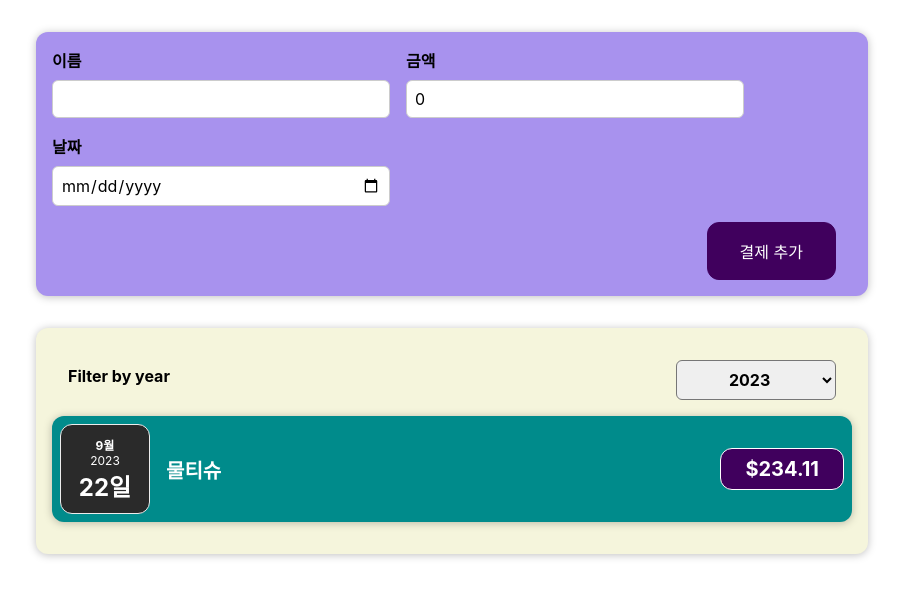
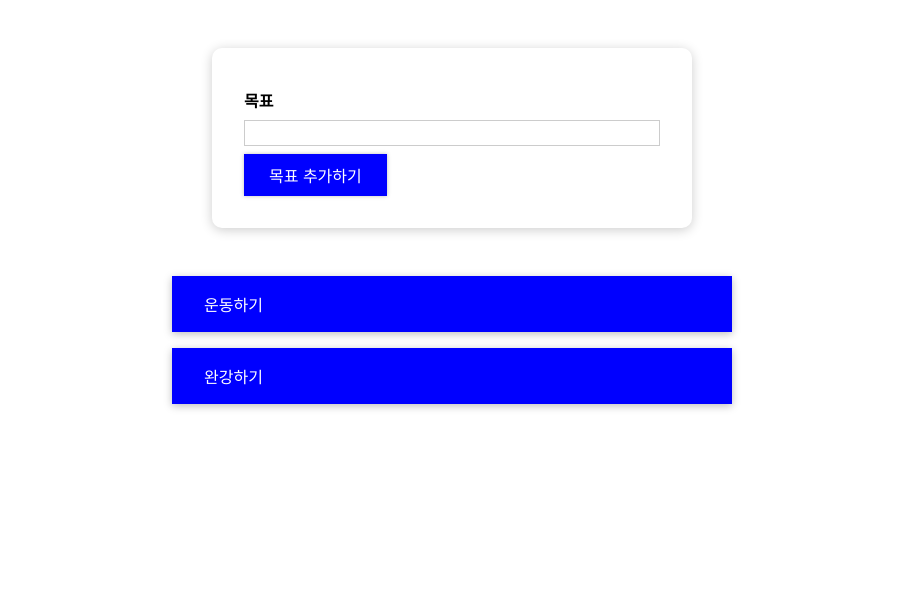
Before and after one commit to Joo215/first-react-project, a React (Create React App) app: page / in a window 1280 px wide. Shown: the top 598 px of the page, without its empty margins (188-1091 px from the left). Built offline with nearby package versions, Linux system fonts and the light colour scheme.

Commit message:
✨동적 css

```diff
--- a/src/App.css
+++ b/src/App.css
@@ -1,51 +1,14 @@
-.wrapper {
-  background: #f1f1f1;
-  width: 100vw;
-  height: 100vh;
+#goals {
+  width: 35rem;
+  max-width: 90%;
+  margin: 3rem auto;
 }
 
-.toast {
-  background: white;
-  border-left: 1rem solid #8a8a8a;
-  border-radius: 0.5rem;
-  box-shadow: 0.125rem 0.125rem 0.25rem rgba(0, 0, 0, 0.25);
-  display: flex;
-  justify-content: space-between;
-  padding: 1rem;
-  margin: 1rem auto;
-  width: 25rem;
+#goal-form {
+  width: 30rem;
+  max-width: 90%;
+  margin: 3rem auto;
+  padding: 2rem;
+  box-shadow: 0 2px 12px rgba(0, 0, 0, 0.2);
+  border-radius: 10px;
 }
-
-.toast__message-title {
-  font-weight: bold;
-  font-size: 1.25rem;
-  margin-bottom: 0.5rem;
-  margin-top: 0;
-  text-transform: capitalize;
-}
-
-.toast__message-text {
-  margin-bottom: 0;
-}
-
-.toast__button {
-  background: transparent;
-  border: none;
-  font-family: inherit;
-  font-size: inherit;
-  margin-left: 1rem;
-  opacity: 0.5;
-  padding: 0;
-}
-
-.toast-success {
-  border-color: #008554;
-}
-
-.toast-warning {
-  border-color: #ffc627;
-}
-
-.toast-error {
-  border-color: #d14229;
-}
--- a/src/App.js
+++ b/src/App.js
@@ -1,59 +1,57 @@
-import { useState } from "react";
-import "./App.css";
-import PaymentForm from "./components/PaymentForm/PaymentForm";
-import Expenses from "./components/Payments/Expenses";
+import React, { useState } from 'react';
 
-function App() {
-	const [expenses, setExpenses] = useState([
-		{
-			id: "e1",
-			title: "수건",
-			amount: 12.33,
-			date: new Date(2022, 3, 14),
-		},
-		{
-			id: "e2",
-			title: "물티슈",
-			amount: 234.11,
-			date: new Date(2023, 8, 22),
-		},
-		{
-			id: "e3",
-			title: "모니터",
-			amount: 3331.33,
-			date: new Date(2021, 10, 22),
-		},
-		{
-			id: "e4",
-			title: "의자",
-			amount: 298,
-			date: new Date(2022, 1, 31),
-		},
-		{
-			id: "e4",
-			title: "의자",
-			amount: 298,
-			date: new Date(2021, 6, 1),
-		},
-	]);
+import CourseGoalList from './components/CourseGoals/CourseGoalList/CourseGoalList';
+import CourseInput from './components/CourseGoals/CourseInput/CourseInput';
+import './App.css';
 
-	const getPaymentFormData = (data) => {
-		setExpenses([
-			{
-				id: Math.random().toString(),
-				title: data.name,
-				amount: data.price,
-				date: new Date(data.today),
-			},
-		]);
-	};
+const App = () => {
+  const [courseGoals, setCourseGoals] = useState([
+    { text: '운동하기', id: 'g1' },
+    { text: '완강하기', id: 'g2' }
+  ]);
 
-	return (
-		<>
-			<PaymentForm getPaymentFormData={getPaymentFormData} />
-			<Expenses items={expenses} />
-		</>
-	);
-}
+  const addGoalHandler = enteredText => {
+    setCourseGoals(prevGoals => {
+      const updatedGoals = [...prevGoals];
+      updatedGoals.unshift({ text: enteredText, id: Math.random().toString() });
+      return updatedGoals;
+    });
+  };
+
+  const deleteItemHandler = goalId => {
+    setCourseGoals(prevGoals => {
+      const updatedGoals = prevGoals.filter(goal => goal.id !== goalId);
+      return updatedGoals;
+    });
+  };
+
+  let content = (
+    <p style={{ textAlign: 'center' }}>No goals found. Maybe add one?</p>
+  );
+
+  if (courseGoals.length > 0) {
+    content = (
+      <CourseGoalList items={courseGoals} onDeleteItem={deleteItemHandler} />
+    );
+  }
+
+  return (
+    <div>
+      <section id="goal-form">
+        <CourseInput onAddGoal={addGoalHandler} />
+      </section>
+      <section id="goals">
+        {content}
+        {/* {courseGoals.length > 0 && (
+          <CourseGoalList
+            items={courseGoals}
+            onDeleteItem={deleteItemHandler}
+          />
+        ) // <p style={{ textAlign: 'center' }}>No goals found. Maybe add one?</p>
+        } */}
+      </section>
+    </div>
+  );
+};
 
 export default App;
--- /dev/null
+++ b/src/components/CourseGoals/CourseGoalItem/CourseGoalItem.css
@@ -0,0 +1,8 @@
+.goal-item {
+  margin: 1rem 0;
+  background: blue;
+  box-shadow: 0 2px 8px rgba(0, 0, 0, 0.26);
+  color: white;
+  padding: 1rem 2rem;
+  cursor: pointer;
+}
--- /dev/null
+++ b/src/components/CourseGoals/CourseGoalItem/CourseGoalItem.js
@@ -0,0 +1,20 @@
+import React from 'react';
+
+import './CourseGoalItem.css';
+
+const CourseGoalItem = props => {
+  // const [deleteText, setDeleteText] = useState('');
+
+  const deleteHandler = () => {
+    // setDeleteText('(Deleted!)');
+    props.onDelete(props.id);
+  };
+
+  return (
+    <li className="goal-item" onClick={deleteHandler}>
+      {props.children}
+    </li>
+  );
+};
+
+export default CourseGoalItem;
--- /dev/null
+++ b/src/components/CourseGoals/CourseGoalList/CourseGoalList.css
@@ -0,0 +1,5 @@
+.goal-list {
+  list-style: none;
+  margin: 0;
+  padding: 0;
+}
--- /dev/null
+++ b/src/components/CourseGoals/CourseGoalList/CourseGoalList.js
@@ -0,0 +1,22 @@
+import React from 'react';
+
+import CourseGoalItem from '../CourseGoalItem/CourseGoalItem';
+import './CourseGoalList.css';
+
+const CourseGoalList = props => {
+  return (
+    <ul className="goal-list">
+      {props.items.map(goal => (
+        <CourseGoalItem
+          key={goal.id}
+          id={goal.id}
+          onDelete={props.onDeleteItem}
+        >
+          {goal.text}
+        </CourseGoalItem>
+      ))}
+    </ul>
+  );
+};
+
+export default CourseGoalList;
--- /dev/null
+++ b/src/components/CourseGoals/CourseInput/CourseInput.css
@@ -0,0 +1,29 @@
+.form-control {
+  margin: 0.5rem 0;
+}
+
+.form-control label {
+  font-weight: bold;
+  display: block;
+  margin-bottom: 0.5rem;
+}
+
+.form-control input {
+  display: block;
+  width: 100%;
+  border: 1px solid #ccc;
+  font: inherit;
+  line-height: 1.5rem;
+  padding: 0 0.25rem;
+}
+
+.form-control input:focus {
+  outline: none;
+  /* background: #fad0ec; */
+  border-color: blue;
+}
+
+.form-control.invalid input {
+  background-color: salmon;
+  border-color: red;
+}
--- /dev/null
+++ b/src/components/CourseGoals/CourseInput/CourseInput.js
@@ -0,0 +1,46 @@
+import React, { useState } from "react";
+
+import Button from "../../UI/Button/Button";
+import "./CourseInput.css";
+
+const CourseInput = (props) => {
+  const [enteredValue, setEnteredValue] = useState("");
+  const [isValid, setIsValid] = useState(true);
+
+  const goalInputChangeHandler = (event) => {
+    setEnteredValue(event.target.value);
+  };
+
+  const formSubmitHandler = (event) => {
+    event.preventDefault();
+    if (enteredValue.trim().length === 0) {
+      setIsValid(false);
+      return;
+      // 리턴처리를 안해주면 끝까지 가서 값이 입력되기때문에 리턴 필수
+    } else {
+      setIsValid(true);
+    }
+
+    props.onAddGoal(enteredValue);
+    setEnteredValue("");
+  };
+
+  return (
+    <form onSubmit={formSubmitHandler}>
+      <div className={`form-control ${!isValid ? "invalid" : ""}`}>
+        <label>목표</label>
+        <input
+          type="text"
+          onChange={goalInputChangeHandler}
+          // style={{
+          //   backgroundColor: isValid ? "transparent" : "salmon",
+          //   borderColor: isValid ? "#ccc" : "red",
+          // }}
+        />
+      </div>
+      <Button type="submit">목표 추가하기</Button>
+    </form>
+  );
+};
+
+export default CourseInput;
--- /dev/null
+++ b/src/components/UI/Button/Button.css
@@ -0,0 +1,20 @@
+.button {
+  font: inherit;
+  padding: 0.5rem 1.5rem;
+  border: 1px solid blue;
+  color: white;
+  background: blue;
+  box-shadow: 0 0 4px rgba(0, 0, 0, 0.26);
+  cursor: pointer;
+}
+
+.button:focus {
+  outline: none;
+}
+
+.button:hover,
+.button:active {
+  background: deepskyblue;
+  border-color: deepskyblue;
+  box-shadow: 0 0 8px rgba(0, 0, 0, 0.26);
+}
--- /dev/null
+++ b/src/components/UI/Button/Button.js
@@ -0,0 +1,13 @@
+import React from 'react';
+
+import './Button.css';
+
+const Button = props => {
+  return (
+    <button type={props.type} className="button" onClick={props.onClick}>
+      {props.children}
+    </button>
+  );
+};
+
+export default Button;
--- a/src/index.css
+++ b/src/index.css
@@ -1,13 +1,11 @@
+* {
+  box-sizing: border-box;
+}
+
+html {
+  font-family: sans-serif;
+}
+
 body {
   margin: 0;
-  font-family: -apple-system, BlinkMacSystemFont, 'Segoe UI', 'Roboto', 'Oxygen',
-    'Ubuntu', 'Cantarell', 'Fira Sans', 'Droid Sans', 'Helvetica Neue',
-    sans-serif;
-  -webkit-font-smoothing: antialiased;
-  -moz-osx-font-smoothing: grayscale;
 }
-
-code {
-  font-family: source-code-pro, Menlo, Monaco, Consolas, 'Courier New',
-    monospace;
-}
--- a/src/index.js
+++ b/src/index.js
@@ -1,17 +1,8 @@
 import React from 'react';
 import ReactDOM from 'react-dom/client';
+
 import './index.css';
 import App from './App';
-import reportWebVitals from './reportWebVitals';
 
 const root = ReactDOM.createRoot(document.getElementById('root'));
-root.render(
-  <React.StrictMode>
-    <App />
-  </React.StrictMode>
-);
-
-// If you want to start measuring performance in your app, pass a function
-// to log results (for example: reportWebVitals(console.log))
-// or send to an analytics endpoint. Learn more: https://bit.ly/CRA-vitals
-reportWebVitals();
+root.render(<App />);
```
